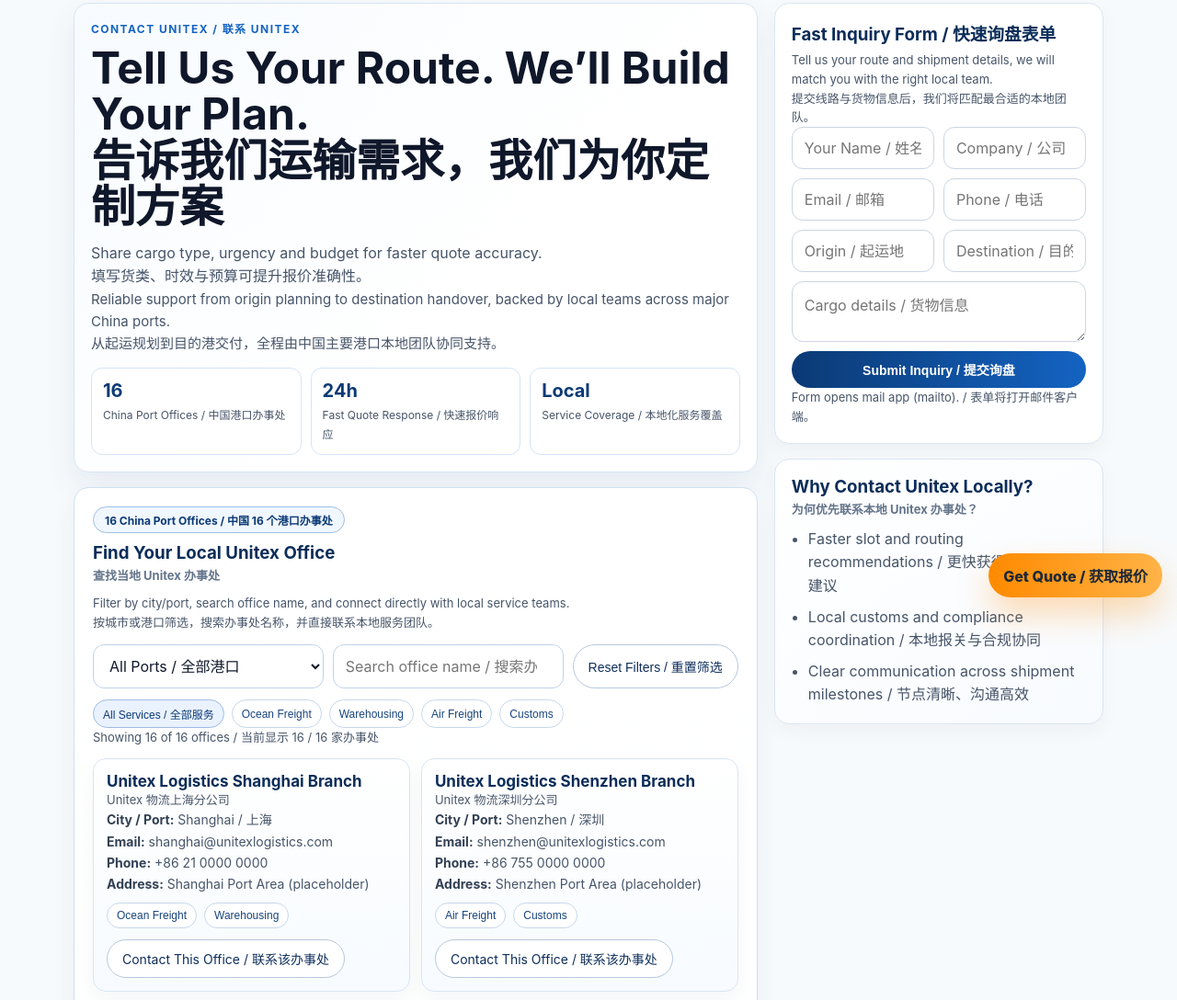
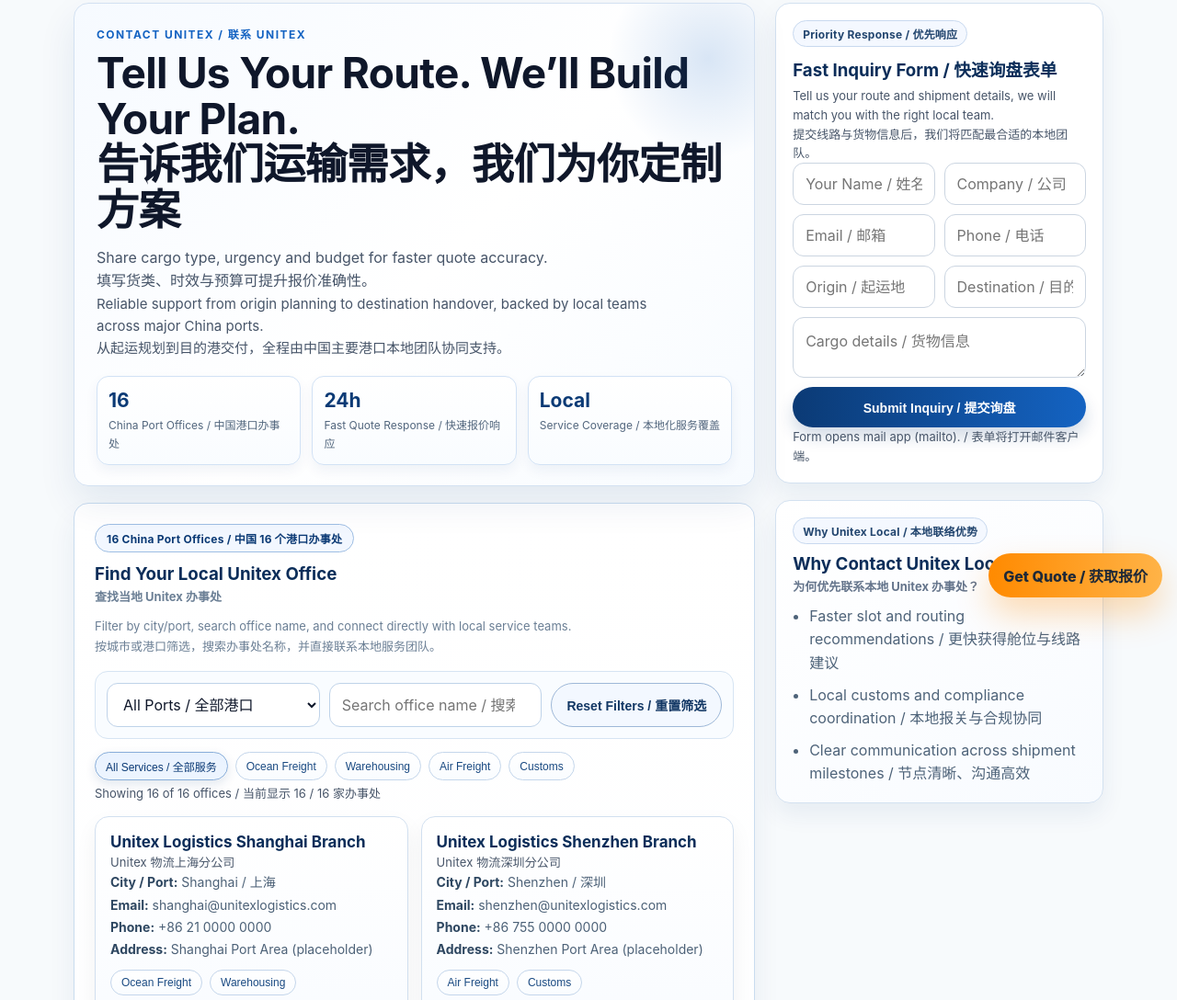
Before and after one commit to sunnypan72778-design/unitex-redesign, a website: page contact.html in a window 1280 px wide. Shown: the part 134-1222 px from the top of the page at 92% size. Drawn offline with Linux system fonts and the light colour scheme.

Commit message:
Enhance contact page visual hierarchy and color accents

```diff
--- a/contact.html
+++ b/contact.html
@@ -64,6 +64,7 @@
 
     <aside class="contact-side">
       <div class="card contact-form-card">
+        <div class="contact-card-chip">Priority Response / 优先响应</div>
         <h3>Fast Inquiry Form / 快速询盘表单</h3>
         <p class="small">Tell us your route and shipment details, we will match you with the right local team.<br>提交线路与货物信息后，我们将匹配最合适的本地团队。</p>
         <form id="quoteForm" class="form">
@@ -86,6 +87,7 @@
       </div>
 
       <div class="card contact-value-card">
+        <div class="contact-card-chip">Why Unitex Local / 本地联络优势</div>
         <h3>Why Contact Unitex Locally?<br><span class="small">为何优先联系本地 Unitex 办事处？</span></h3>
         <ul class="value-list">
           <li>Faster slot and routing recommendations / 更快获得舱位与线路建议</li>
--- a/styles.css
+++ b/styles.css
@@ -93,57 +93,75 @@
 .contact-layout {
   display: grid;
   grid-template-columns: minmax(0, 1.35fr) minmax(320px, 0.65fr);
-  gap: 18px;
+  gap: 22px;
   align-items: start;
 }
 .contact-main,
 .contact-side {
   display: grid;
-  gap: 16px;
+  gap: 18px;
 }
 .contact-hero {
-  background: linear-gradient(135deg, #f7fbff 0%, #ffffff 60%);
-  border: 1px solid #d7e4f4;
-  box-shadow: 0 16px 34px rgba(11, 58, 117, 0.08);
+  position: relative;
+  background: linear-gradient(135deg, #f6faff 0%, #ffffff 54%, #f7fbff 100%);
+  border: 1px solid #d3e1f2;
+  box-shadow: 0 18px 40px rgba(11, 58, 117, 0.09);
+  overflow: hidden;
+  padding: 24px 24px 22px;
+}
+.contact-hero::after {
+  content: "";
+  position: absolute;
+  right: -60px;
+  top: -50px;
+  width: 220px;
+  height: 220px;
+  border-radius: 999px;
+  background: radial-gradient(circle, rgba(20,99,194,.16), rgba(20,99,194,0) 70%);
+  pointer-events: none;
 }
 .contact-title {
-  font-size: clamp(34px, 4vw, 48px);
-  margin-bottom: 12px;
+  font-size: clamp(34px, 4vw, 46px);
+  margin-bottom: 14px;
+  letter-spacing: -0.015em;
+  line-height: 1.08;
 }
 .contact-trust-copy {
   margin: 0;
-  color: #475569;
-  line-height: 1.7;
+  color: #4c6278;
+  line-height: 1.75;
   font-size: 15px;
+  max-width: 88%;
 }
 .contact-trust-strip {
-  margin-top: 14px;
+  margin-top: 18px;
   display: grid;
   grid-template-columns: repeat(3, 1fr);
-  gap: 10px;
+  gap: 12px;
 }
 .trust-pill {
-  border: 1px solid #d5e5f8;
-  border-radius: 12px;
-  padding: 12px;
-  background: #ffffff;
+  border: 1px solid #d2e2f5;
+  border-radius: 13px;
+  padding: 13px 12px;
+  background: linear-gradient(180deg, #ffffff, #f9fcff);
+  box-shadow: 0 6px 14px rgba(11, 58, 117, 0.06);
 }
 .trust-pill b {
   display: block;
   color: #0b3a75;
-  font-size: 20px;
+  font-size: 21px;
   margin-bottom: 3px;
 }
 .trust-pill span {
-  color: #475569;
+  color: #52667d;
   font-size: 12px;
-  line-height: 1.5;
+  line-height: 1.45;
 }
 .branch-locator {
-  padding: 20px;
-  border: 1px solid #cfe0f4;
-  background: linear-gradient(180deg, #ffffff, #fbfdff);
-  box-shadow: 0 12px 26px rgba(11, 58, 117, 0.06);
+  padding: 22px;
+  border: 1px solid #c9dcef;
+  background: linear-gradient(180deg, #ffffff, #fafcff);
+  box-shadow: 0 16px 30px rgba(11, 58, 117, 0.07);
 }
 .locator-badge {
   display: inline-flex;
@@ -151,26 +169,35 @@
   border: 1px solid #9ebee3;
   color: #0b3a75;
   border-radius: 999px;
-  padding: 5px 12px;
+  padding: 6px 12px;
   font-size: 12px;
   font-weight: 700;
-  background: #f1f7ff;
-  margin-bottom: 10px;
+  letter-spacing: .02em;
+  background: #f2f7ff;
+  margin-bottom: 12px;
 }
 .locator-head h3 {
   margin: 0;
   color: #0b2d59;
+  line-height: 1.25;
 }
 .locator-head .small {
   display: inline-block;
-  margin-top: 2px;
+  margin-top: 4px;
+  color: #6b7f95;
+  font-size: 13px;
 }
 .locator-head p.small {
-  margin-top: 10px;
-  line-height: 1.6;
+  margin-top: 12px;
+  line-height: 1.65;
+  max-width: 80%;
 }
 .locator-controls {
-  margin-top: 14px;
+  margin-top: 16px;
+  padding: 12px;
+  border: 1px solid #d6e4f3;
+  border-radius: 14px;
+  background: #f9fcff;
 }
 .locator-controls-3 {
   display: grid;
@@ -179,11 +206,13 @@
 }
 .locator-controls .input {
   border-color: #bfd3e9;
+  background: #ffffff;
+  min-height: 44px;
 }
 .locator-controls .input:focus {
   outline: none;
   border-color: #2d6db7;
-  box-shadow: 0 0 0 3px rgba(45, 109, 183, 0.16);
+  box-shadow: 0 0 0 3px rgba(45, 109, 183, 0.14);
 }
 .locator-clear-btn {
   align-self: stretch;
@@ -191,96 +220,113 @@
   align-items: center;
   justify-content: center;
   white-space: nowrap;
+  border-color: #9eb8d8;
+  color: #123764;
+  background: #f3f8ff;
+  font-weight: 600;
 }
 .service-tag-filters {
   display: flex;
   flex-wrap: wrap;
   gap: 8px;
-  margin-top: 12px;
+  margin-top: 14px;
+  padding-bottom: 4px;
 }
 .tag-filter-btn,
 .office-tag {
-  border: 1px solid #c7d8ed;
-  background: #ffffff;
-  color: #18457d;
+  border: 1px solid #c4d6eb;
+  background: linear-gradient(180deg, #ffffff, #f9fcff);
+  color: #1a4a82;
   border-radius: 999px;
-  padding: 6px 10px;
+  padding: 6px 11px;
   font-size: 12px;
   cursor: pointer;
+  transition: all .18s ease;
 }
 .tag-filter-btn.active {
-  background: #eaf2ff;
-  border-color: #9dbbe5;
+  background: linear-gradient(180deg, #e9f2ff, #edf5ff);
+  border-color: #88add9;
   color: #0b3a75;
+  box-shadow: 0 4px 12px rgba(11, 58, 117, .12);
 }
 .tag-filter-btn:hover,
 .office-tag:hover {
-  border-color: #8eb0da;
-  background: #f5f9ff;
+  border-color: #86a9d5;
+  background: #f3f8ff;
 }
 .branch-count {
-  margin: 12px 0 0;
-  color: #3b556f;
+  margin: 13px 0 0;
+  color: #3f5974;
+  font-size: 13px;
 }
 .branch-card-grid {
-  margin-top: 12px;
+  margin-top: 14px;
   display: grid;
   grid-template-columns: repeat(2, 1fr);
-  gap: 12px;
+  gap: 14px;
 }
 .branch-office-card {
-  border: 1px solid #d9e5f3;
-  border-radius: 14px;
-  background: linear-gradient(180deg, #ffffff, #f7fbff);
-  box-shadow: 0 8px 22px rgba(15, 23, 42, 0.04);
-  padding: 14px;
+  border: 1px solid #d2e0f0;
+  border-radius: 15px;
+  background: linear-gradient(180deg, #ffffff, #f8fbff);
+  box-shadow: 0 10px 24px rgba(15, 23, 42, 0.05);
+  padding: 16px;
   transition: transform .2s ease, box-shadow .2s ease, border-color .2s ease;
   animation: branchCardIn .22s ease;
 }
 .branch-office-card:hover {
   transform: translateY(-2px);
-  border-color: #b7cfe8;
-  box-shadow: 0 14px 30px rgba(11, 58, 117, 0.1);
+  border-color: #adc8e5;
+  box-shadow: 0 16px 34px rgba(11, 58, 117, 0.12);
 }
 .branch-office-card h4 {
   margin: 0;
   color: #0b2d59;
   font-size: 17px;
+  line-height: 1.35;
 }
 .office-name-zh {
-  margin-top: 4px;
-  margin-bottom: 10px;
-  color: #475569;
+  margin-top: 5px;
+  margin-bottom: 11px;
+  color: #5b6f84;
   font-size: 13px;
+  letter-spacing: .01em;
 }
 .office-meta {
   list-style: none;
   padding: 0;
   margin: 0;
   display: grid;
-  gap: 6px;
+  gap: 7px;
   font-size: 14px;
-  color: #475569;
+  color: #4c6177;
 }
 .office-meta b {
-  color: #334155;
+  color: #2e4761;
+  font-weight: 700;
 }
 .office-tags {
-  margin-top: 12px;
+  margin-top: 14px;
   display: flex;
   flex-wrap: wrap;
   gap: 8px;
 }
 .office-tag.active {
-  border-color: #8fb0db;
-  background: #ecf4ff;
+  border-color: #89abd8;
+  background: #eaf3ff;
   color: #0b3a75;
+  box-shadow: 0 4px 10px rgba(11, 58, 117, .1);
 }
 .office-cta {
-  margin-top: 12px;
+  margin-top: 14px;
+  border: 0;
+  background: linear-gradient(90deg, #0e4689, #1a67c4);
+  color: #ffffff;
+  font-weight: 700;
+  box-shadow: 0 10px 20px rgba(11,58,117,.18);
 }
 .office-cta:hover {
-  box-shadow: 0 8px 18px rgba(11, 58, 117, 0.14);
+  box-shadow: 0 12px 24px rgba(11, 58, 117, 0.22);
 }
 .branch-empty {
   margin-top: 14px;
@@ -298,35 +344,63 @@
   margin-top: 0;
   color: #0b2d59;
 }
+.contact-card-chip {
+  display: inline-flex;
+  align-items: center;
+  padding: 5px 10px;
+  border-radius: 999px;
+  border: 1px solid #c8d9ef;
+  background: #f4f8ff;
+  color: #23466f;
+  font-size: 12px;
+  font-weight: 700;
+  letter-spacing: .02em;
+  margin-bottom: 10px;
+}
 .contact-form-note {
   margin-top: 10px;
 }
 .contact-value-card {
   background: linear-gradient(145deg, #ffffff, #f8fbff);
 }
+.contact-form-card,
+.contact-value-card {
+  border: 1px solid #d3e1f0;
+  box-shadow: 0 12px 26px rgba(11,58,117,.07);
+}
+.contact-form-card .btn.primary {
+  min-height: 44px;
+  box-shadow: 0 10px 18px rgba(11,58,117,.18);
+}
+.contact-form-card .btn.primary:hover {
+  box-shadow: 0 12px 24px rgba(11,58,117,.22);
+}
 .value-list {
   margin: 10px 0 0;
   padding-left: 18px;
   display: grid;
-  gap: 8px;
-  color: #475569;
+  gap: 9px;
+  color: #4e6379;
   line-height: 1.6;
 }
 .contact-process {
-  margin-top: 16px;
-  border: 1px solid #d6e3f2;
+  margin-top: 20px;
+  border: 1px solid #d2e1f1;
   background: linear-gradient(180deg, #ffffff, #f9fcff);
+  box-shadow: 0 14px 30px rgba(11,58,117,.07);
+  padding: 22px;
 }
 .process-grid {
   display: grid;
   grid-template-columns: repeat(3, 1fr);
-  gap: 12px;
+  gap: 14px;
 }
 .process-step {
-  border: 1px solid #dbe8f6;
-  border-radius: 12px;
-  padding: 12px;
+  border: 1px solid #d7e6f5;
+  border-radius: 13px;
+  padding: 14px;
   background: #ffffff;
+  box-shadow: inset 0 1px 0 rgba(255,255,255,.8);
 }
 .process-step b {
   display: inline-flex;
@@ -342,11 +416,11 @@
 .process-step h4 {
   margin: 0 0 6px;
   font-size: 15px;
-  color: #123764;
+  color: #173f70;
 }
 .process-step p {
   margin: 0;
-  color: #56667a;
+  color: #5a6e83;
   font-size: 13px;
   line-height: 1.55;
 }
@@ -359,4 +433,11 @@
   .menu { display:none; }
   .hero-media img { height:300px; }
   .locator-clear-btn { width: 100%; }
+  .contact-hero,
+  .branch-locator,
+  .contact-process,
+  .contact-form-card,
+  .contact-value-card { padding: 18px; }
+  .locator-head p.small,
+  .contact-trust-copy { max-width: 100%; }
 }
```
